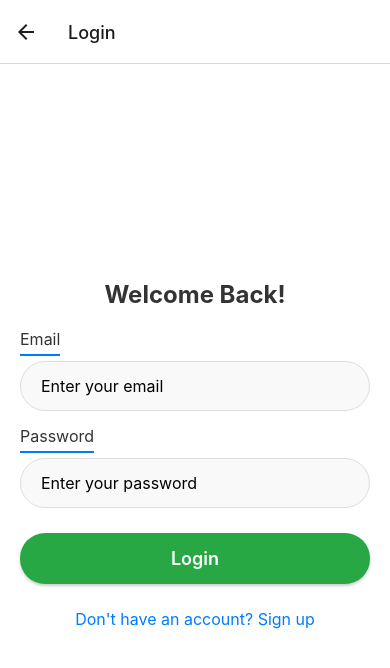
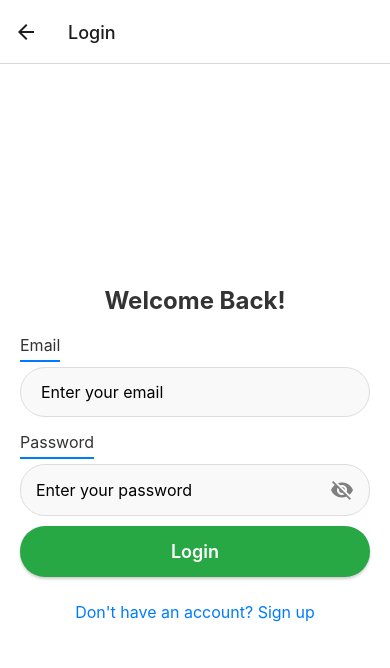
Before and after one commit to lexicoder11/expense-tracker-pinching-pennies, a React Native app: screen /Login in a window 390 px wide. Shown: the top 668 px of the page. Built offline with nearby package versions, Linux system fonts and the light colour scheme; a web font is replaced by a local one; what amazon-cognito-identity-js would draw is missing.

Commit message:
add password component

```diff
--- /dev/null
+++ b/src/Components/PasswordInput.jsx
@@ -0,0 +1,48 @@
+// PasswordInput.js
+import React, { useState } from 'react';
+import { View, TextInput, TouchableOpacity, StyleSheet } from 'react-native';
+import { MaterialIcons } from '@expo/vector-icons';
+
+const PasswordInput = ({ value, onChangeText, placeholder }) => {
+    const [showPassword, setShowPassword] = useState(false);
+
+    return (
+        <View style={styles.passwordContainer}>
+            <TextInput
+                style={styles.passwordInput}
+                value={value}
+                onChangeText={onChangeText}
+                placeholder={placeholder}
+                secureTextEntry={!showPassword} // Toggle visibility
+                autoCapitalize="none"
+                autoCorrect={false}
+            />
+            <TouchableOpacity onPress={() => setShowPassword(!showPassword)}>
+                <MaterialIcons
+                    name={showPassword ? 'visibility' : 'visibility-off'}
+                    size={24}
+                    color="gray"
+                />
+            </TouchableOpacity>
+        </View>
+    );
+};
+
+const styles = StyleSheet.create({
+    passwordContainer: {
+        flexDirection: 'row',
+        alignItems: 'center',
+        borderColor: '#ddd',
+        borderWidth: 1,
+        borderRadius: 25,
+        paddingHorizontal: 15,
+        backgroundColor: '#f9f9f9',
+    },
+    passwordInput: {
+        flex: 1,
+        height: 50,
+        fontSize: 16,
+    },
+});
+
+export default PasswordInput;
--- a/src/Navigation/AppNavigator.jsx
+++ b/src/Navigation/AppNavigator.jsx
@@ -4,7 +4,7 @@ import WelcomeScreen from '../Screens/Welcome';
 import LoginScreen from '../Screens/Login';
 import SignupScreen from '../Screens/Signup';
 import ConfirmSignup from '../Screens/ConfirmSignup';
-// import Home from '../Screens/Home'; // Home.jsx contains the Tab.Navigator
+import Home from '../Screens/Home'; // Home.jsx contains the Tab.Navigator
 
 const Stack = createStackNavigator();
 
@@ -15,11 +15,11 @@ const AppNavigator = () => (
             <Stack.Screen name="Login" component={LoginScreen} />
             <Stack.Screen name="Signup" component={SignupScreen} />
             <Stack.Screen name="ConfirmSignup" component={ConfirmSignup} />
-            {/* <Stack.Screen
+            <Stack.Screen
                 name="Home"
                 component={Home}
                 options={{ headerShown: false }} // Hide the header on the Home screen
-            /> */}
+            />
         </Stack.Navigator>
     </NavigationContainer>
 );
--- a/src/Screens/ExpenseOverview.jsx
+++ b/src/Screens/ExpenseOverview.jsx
@@ -14,12 +14,12 @@ const ExpenseOverviewScreen = ({ navigation }) => {
     return (
         <View style={styles.container}>
             <Header title="Expense Overview" />
-            <FlatList
+            {/* <FlatList
                 data={expensesData} // Replace this with your actual data source
                 renderItem={renderExpenseItem}
                 keyExtractor={item => item.id.toString()}
                 contentContainerStyle={styles.listContainer}
-            />
+            /> */}
             <TouchableOpacity
                 style={styles.addButton}
                 onPress={() => navigation.navigate('ExpenseAdd')}
--- a/src/Screens/Login.jsx
+++ b/src/Screens/Login.jsx
@@ -9,6 +9,7 @@ import {
     Animated,
 } from 'react-native';
 import Button from '../Components/Button';
+import PasswordInput from '../Components/PasswordInput'; // Importing the PasswordInput component
 import { AuthenticationDetails, CognitoUser, CognitoUserPool } from 'amazon-cognito-identity-js';
 
 // Hard-code your Cognito User Pool configuration
@@ -42,6 +43,7 @@ const LoginScreen = ({ navigation }) => {
         ]).start();
     }, []);
 
+    // AWS Cognito
     const handleLogin = () => {
         if (!email || !password) {
             Alert.alert('Error', 'Please fill in all fields.');
@@ -116,14 +118,10 @@ const LoginScreen = ({ navigation }) => {
 
             <Animated.View style={{ opacity: fadeAnim, transform: [{ scale: scaleAnim }] }}>
                 <Text style={styles.label}>Password</Text>
-                <TextInput
-                    style={styles.input}
+                <PasswordInput
                     value={password}
                     onChangeText={setPassword}
                     placeholder="Enter your password"
-                    secureTextEntry
-                    autoCapitalize="none"
-                    autoCorrect={false}
                 />
             </Animated.View>
 
```
